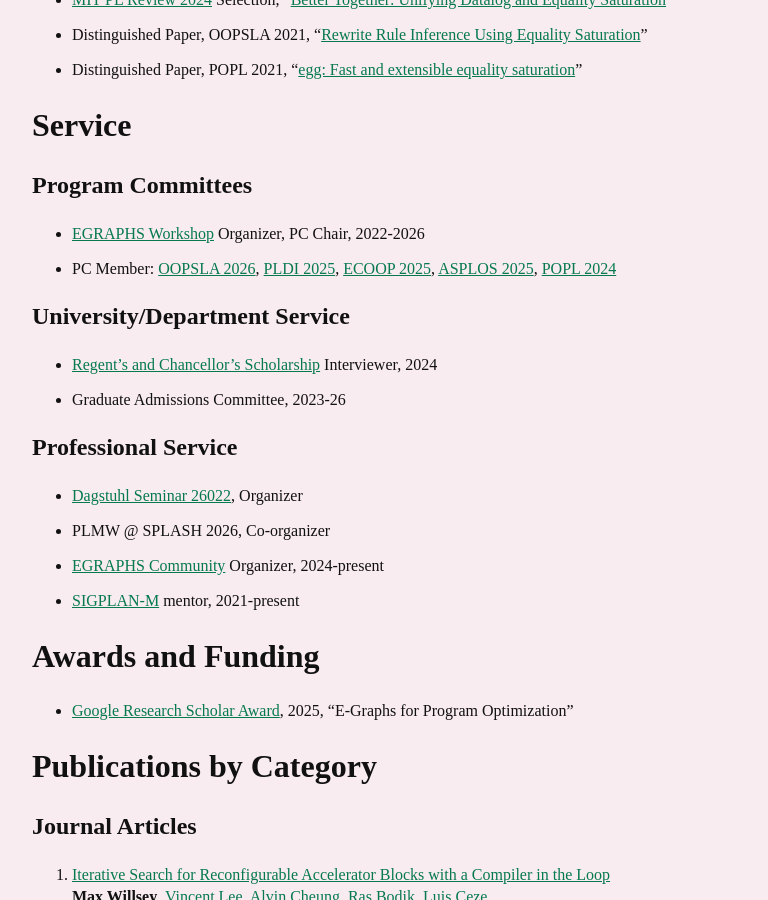
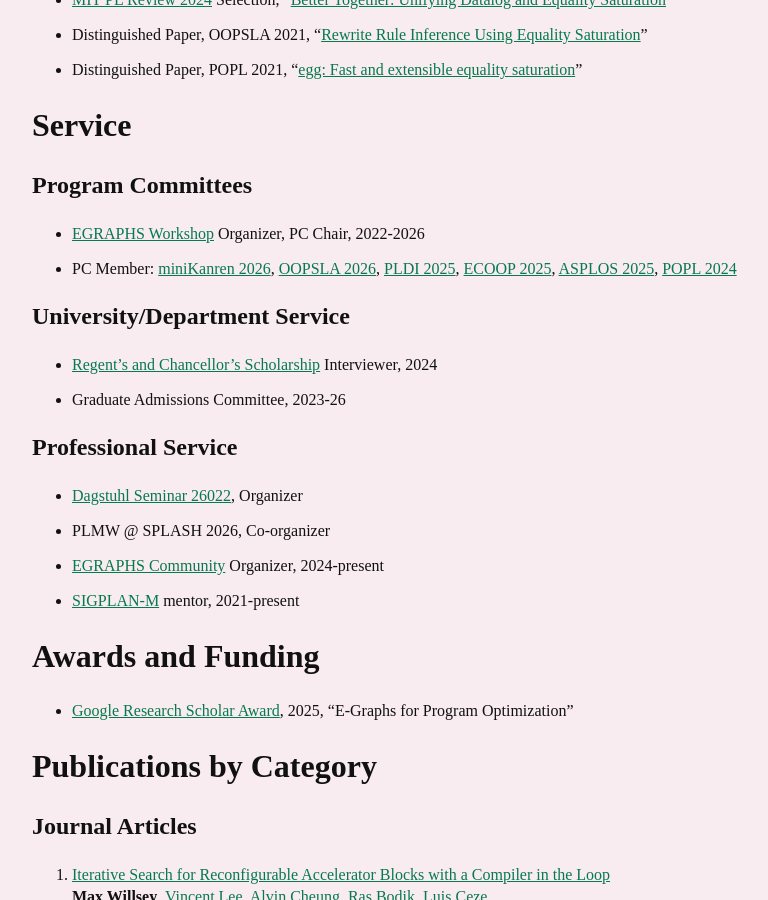
Before and after one commit to mwillsey/mwillsey.github.io, a Jekyll site: the page built from cv.md, in a window 1280 px wide and 900 px high, scrolled down 727 px. Shown: the whole window, without its empty margins (8-776 px from the left). Built offline with Jekyll 4.4.1, drawn with Linux system fonts in a browser that asks for light colours.

Commit message:
Add miniKanren 2026 to PC Member list in CV

```diff
--- a/cv.md
+++ b/cv.md
@@ -83,6 +83,7 @@ li { margin-bottom: 0.8em }
 
 - [EGRAPHS Workshop](https://egraphs.org/workshop/) Organizer, PC Chair, 2022-2026
 - PC Member:
+  [miniKanren 2026](https://icfp26.sigplan.org/home/minikanren-2026),
   [OOPSLA 2026](https://2026.splashcon.org/),
   [PLDI 2025](https://pldi25.sigplan.org),
   [ECOOP 2025](https://2025.ecoop.org/),
```
